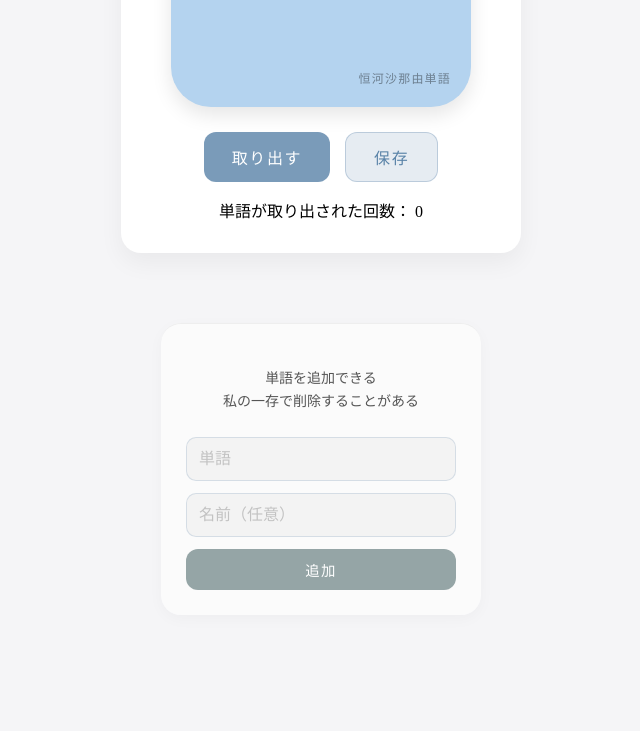
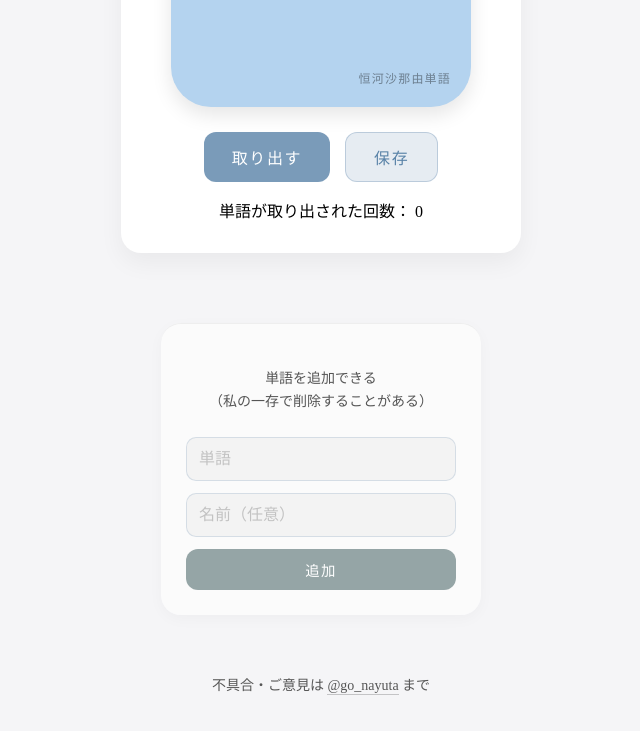
Before and after one commit to kasen-river/nayutango, a website built with Vite: page index.html in a window 1280 px wide. Shown: the part 369-1100 px from the top of the page, without its empty margins (319-959 px from the left). Before the commit the page ends 1004 px from the top, so only its background shows below. Built offline with nearby package versions, Linux system fonts and the light colour scheme; no server answers.

Commit message:
Add files via upload

```diff
--- a/index.html
+++ b/index.html
@@ -41,12 +41,16 @@
     </div>
 
     <div class="add-form">
-      <p class="form-notice">単語を追加できる<br>私の一存で削除することがある</p>
+      <p class="form-notice">単語を追加できる<br>（私の一存で削除することがある）</p>
       <input type="text" id="new-word" placeholder="単語">
       <input type="text" id="user-name" placeholder="名前（任意）">
       <button id="add-button">追加</button>
     </div>
 
+    <footer class="contact-info">
+      不具合・ご意見は <a href="https://twitter.com/go_nayuta" target="_blank" rel="noopener noreferrer">@go_nayuta</a> まで
+    </footer>
+
     <script type="module" src="src/main.js"></script>
   </body>
 </html>
--- a/src/style.css
+++ b/src/style.css
@@ -220,6 +220,29 @@ input::-moz-placeholder {
   letter-spacing: 0.1em; /* 控えめな演出 */
 }
 
+.contact-info {
+  margin-top: 60px;    /* 箱との隙間を大きく広げる（40pxから60pxへ） */
+  margin-bottom: 60px; /* 画面最下部にもゆとりを持たせる */
+  font-size: 14px;     /* ご希望のサイズに変更 */
+  color: #555;         /* 他のシステム表示と同じ色に統一 */
+  text-align: center;
+  width: 100%;
+  line-height: 1.6;
+  font-family: inherit; /* フォントも明朝体で統一 */
+}
+
+.contact-info a {
+  color: #555;         /* リンクの色もテキストと同じにする */
+  text-decoration: none;
+  border-bottom: 1px solid rgba(85, 85, 85, 0.3); /* 下線も同じ色で薄く引く */
+  padding-bottom: 1px;
+  transition: opacity 0.3s;
+}
+
+.contact-info a:hover {
+  opacity: 0.6;        /* 重ねたときだけ少し薄くして反応を示す */
+}
+
 /* 筆文字（玉ねぎ楷書） */
 @font-face {
   font-family: 'Tamanegi';
```
